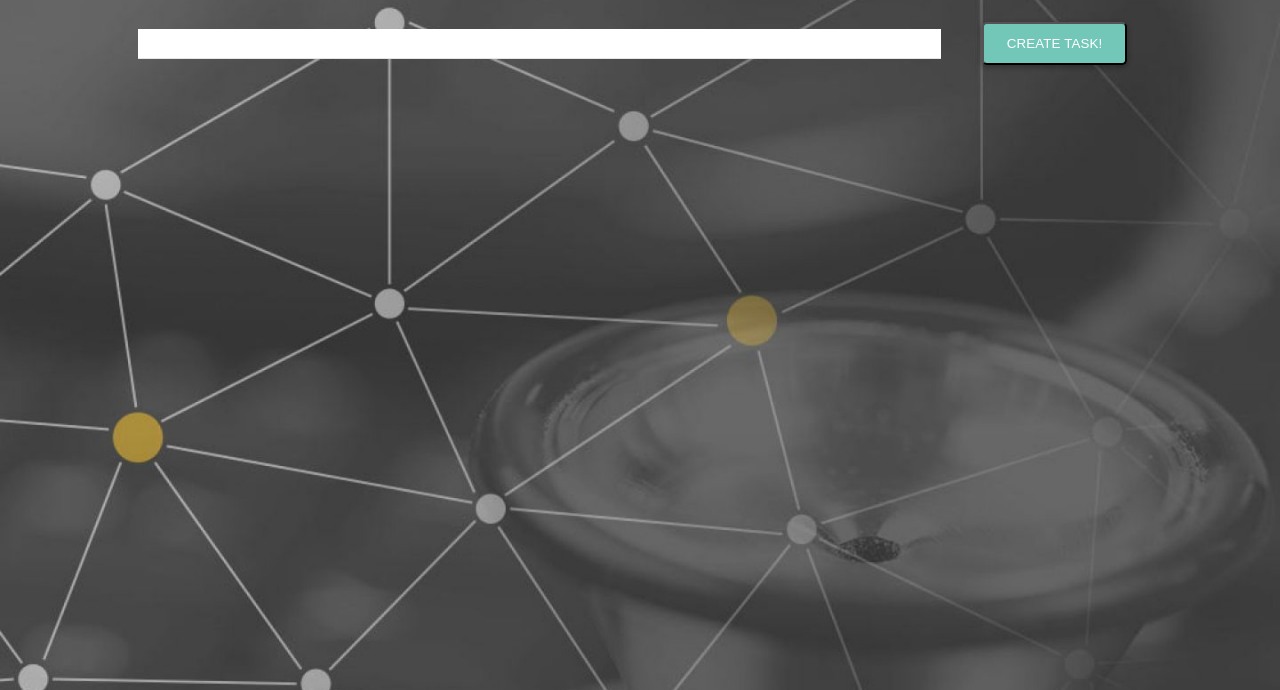
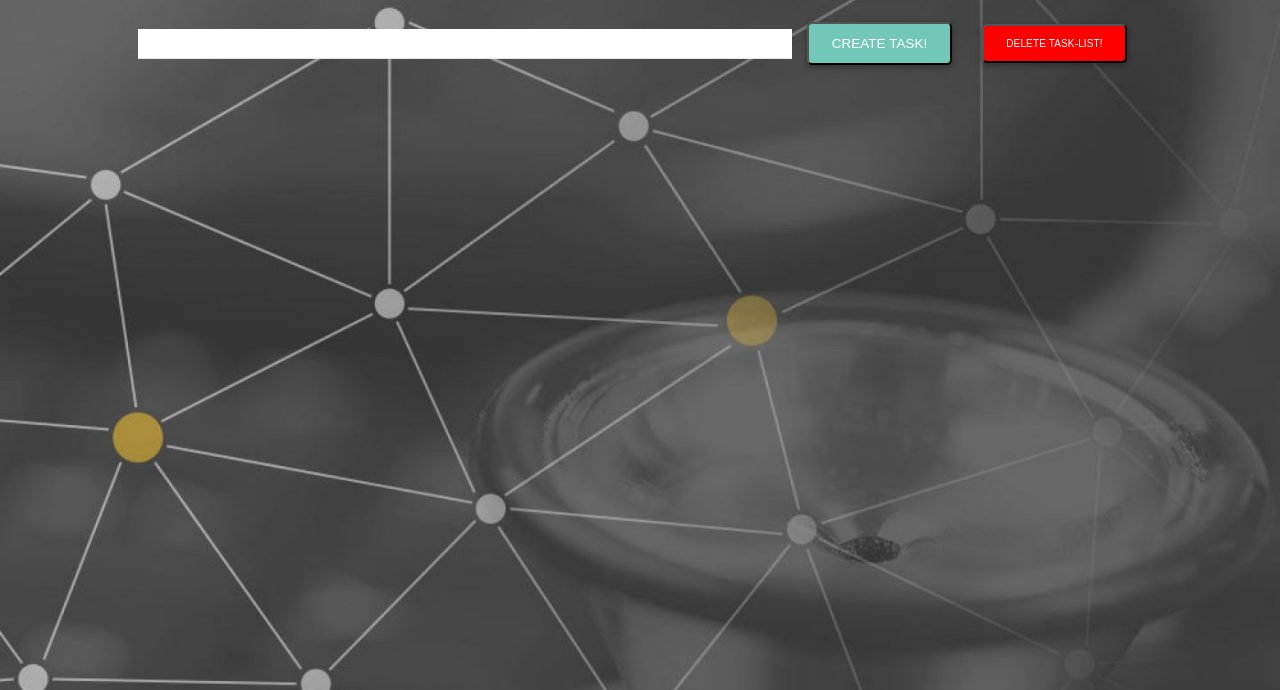
Before and after one commit to LanzzLophophora/TZ-for-PeaceIT, a website: page src/toDoList.html in a window 1280 px wide. Both pictures are taken after a click on the button "Create ToDo list!". Shown: the part 110-800 px from the top of the page. Drawn offline with nearby package versions, Linux system fonts and the light colour scheme; files that its build step writes are made by us from their sources.

Commit message:
add 'delete taask-list button'

```diff
--- a/src/js/toDoList.js
+++ b/src/js/toDoList.js
@@ -1,11 +1,3 @@
-/*var buttonCreate = document.createElement('button');
-buttonCreate.className = 'button';
-buttonCreate.textContent = 'Create ToDo list!';
-buttonCreate.onclick = function (){
-    var toDoList = myToDoList.createToDolist(toDo);
-};
-toDo.appendChild(buttonCreate);*/
-
 if (!localStorage.getItem('taskArray')) {
     var buttonCreate = document.createElement('button');
     buttonCreate.className = 'button';
@@ -14,7 +6,6 @@ if (!localStorage.getItem('taskArray')) {
         var toDoList = myToDoList.createToDolist({
             place: toDo,
         });
-        localStorage.setItem('taskArray', JSON.stringify(toDoList.taskArray));
     };
     toDo.appendChild(buttonCreate);
 } else {
--- a/src/modules/toDoList/js.js
+++ b/src/modules/toDoList/js.js
@@ -36,18 +36,18 @@
         input.setAttribute('type', 'text');
         input.setAttribute('name', 'task');
         buttonCreate = createButton('Create task!');
-        buttonDelete = createButton('Delete ToDo List!');
+        buttonDelete = createButton('Delete task-list!');
+        buttonDelete.classList += ' warning';
         addFuncToCreateButton(buttonCreate, input, todoList);
         addFuncToDeleteButton(buttonDelete, todoList);
-
         input.onkeydown = function(e){
             if (e.key === 'Enter') {
                 buttonCreate.onclick();
             }
         };
-
         inputField.appendChild(input);
         inputField.appendChild(buttonCreate);
+        inputField.appendChild(buttonDelete);
         inputField.className = 'input-field w-100 d-flex';
         todoList.place.insertBefore(inputField, todoList.taskList);
     }
@@ -81,7 +81,13 @@
     }
 
     function addFuncToDeleteButton(buttonDelete, todoList) {
-
+        buttonDelete.onclick = function () {
+            if (confirm('Are you sure?')) {
+                todoList.taskArray = {};
+                localStorage.setItem('taskArray', JSON.stringify(toDoList.taskArray));
+                todoList.taskList.innerHTML = '';
+            }
+        }
     }
 
     function showTask(place, task, toDoList) {
--- a/src/scss/_toDoList.scss
+++ b/src/scss/_toDoList.scss
@@ -38,6 +38,10 @@ section[id='toDo'] {
     .button {
         width: 20%;
         text-transform: uppercase;
+    }
+    .warning {
+        background-color: red;
+        font-size: 1rem;
     }
 }
 
```
